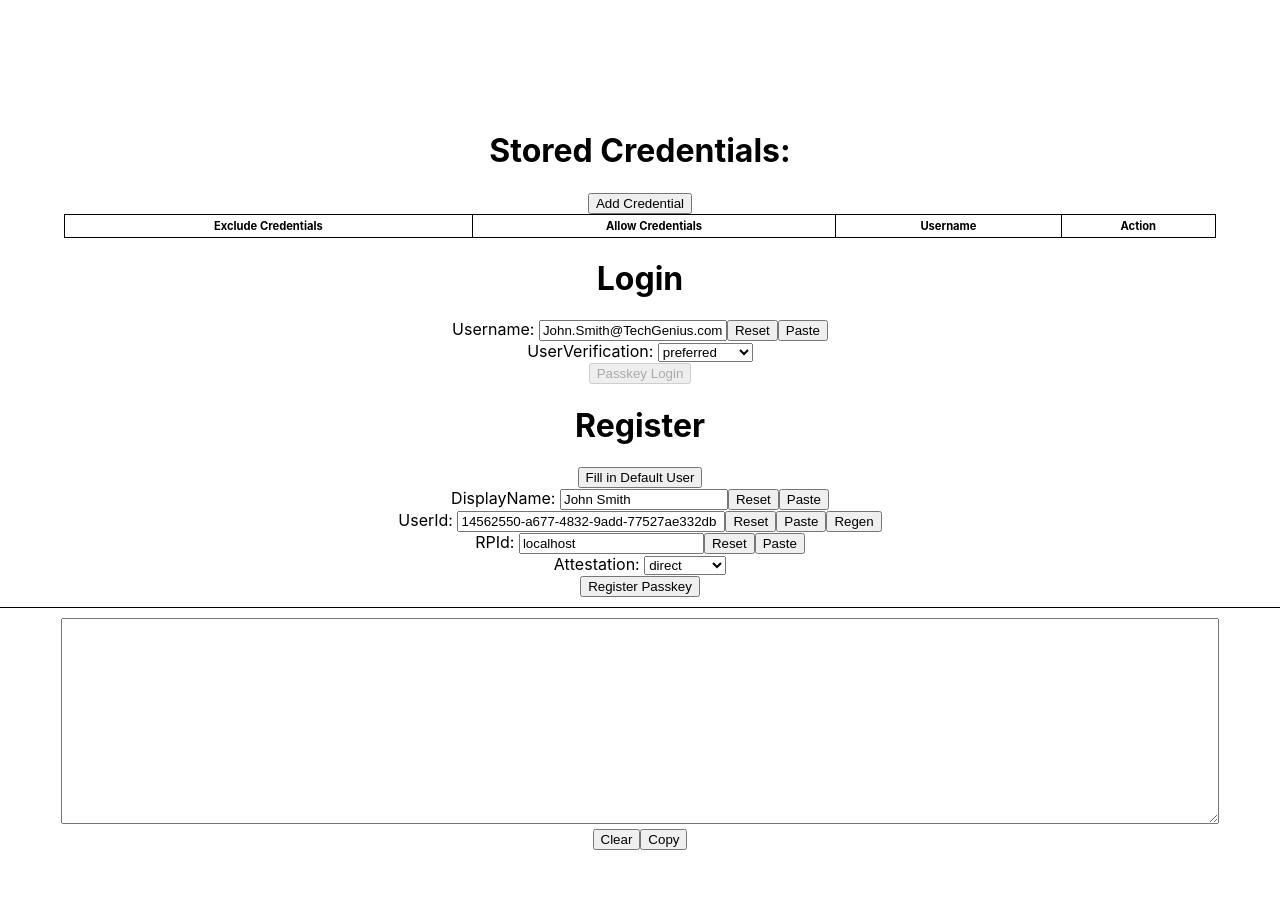
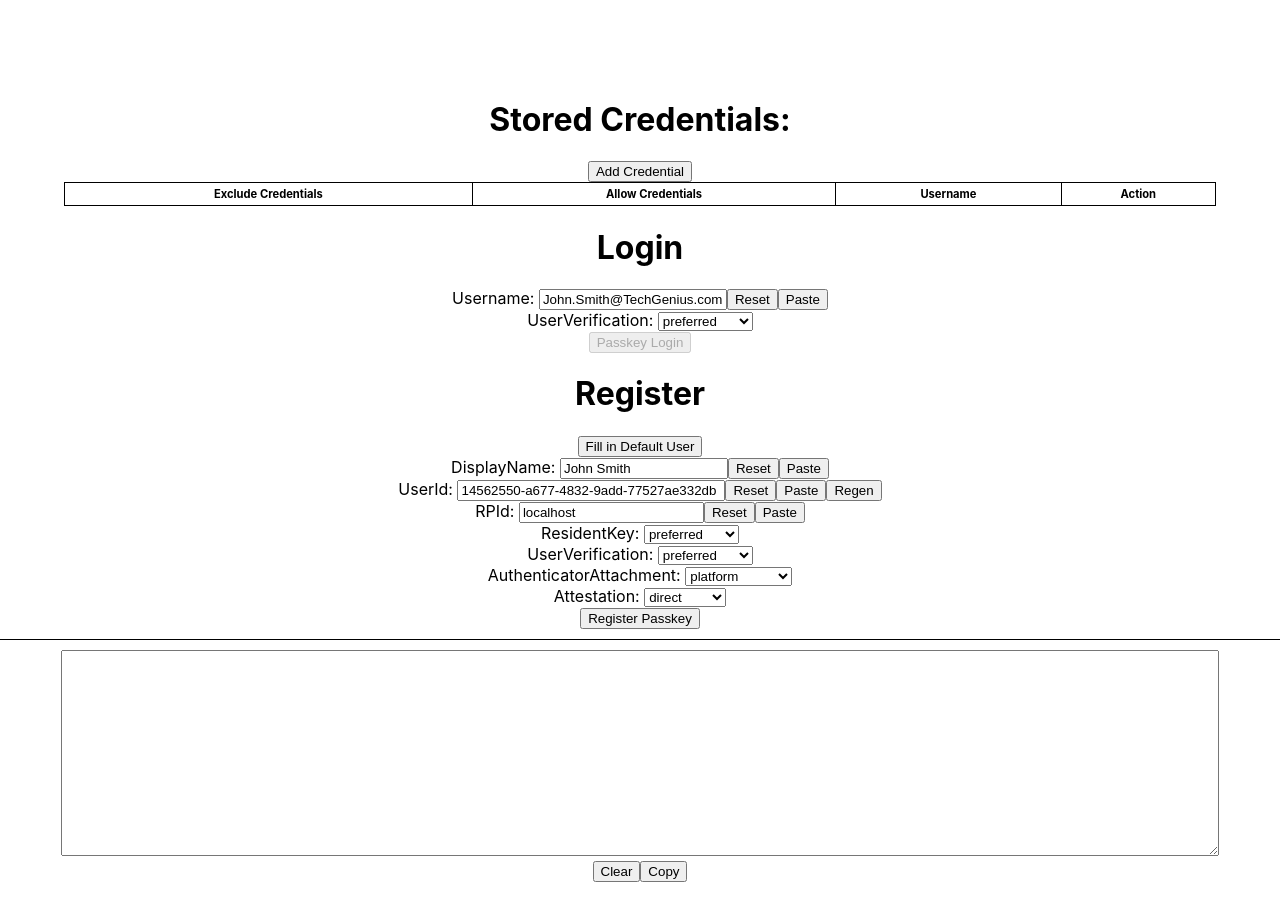
Before and after one commit to jianshaow/webauthn-demo, a React (Create React App) app: page / in a window 1280 px wide. Shown: the top 920 px of the page. Built offline with nearby package versions, Linux system fonts and the light colour scheme; the HTML template or start-up script is replaced by a standard one; what cbor-x would draw is missing.

Commit message:
add more options

```diff
--- a/src/components/Home.tsx
+++ b/src/components/Home.tsx
@@ -13,12 +13,15 @@ interface HomeState {
   userId: string;
   username: string;
   displayName: string;
-  userVerification: string;
+  authnUserVerification: string;
   excludeCredentials: PublicKeyCredentialDescriptor[];
   allowCredentials: PublicKeyCredentialDescriptor[];
   storedCredentials: CredentialEntity[];
   rpId: string;
+  residentKey: string;
   attestation: string;
+  regUserVerification: string;
+  authenticatorAttachment: string;
   showImport: boolean;
   showCopiedMessage: boolean;
   importCredential: string;
@@ -35,11 +38,14 @@ const defaultState = {
   userId: '',
   username: '',
   displayName: '',
-  userVerification: 'preferred',
+  authnUserVerification: 'preferred',
   excludeCredentials: [],
   allowCredentials: [],
   rpId: window.location.host.split(':')[0],
   attestation: 'direct',
+  residentKey: 'preferred',
+  regUserVerification: 'preferred',
+  authenticatorAttachment: 'platform',
   showImport: false,
   showCopiedMessage: false,
   importCredential: ''
@@ -159,7 +165,7 @@ class Home extends Component<{}, HomeState> {
 
   handleRegister = async (e: FormEvent) => {
     e.preventDefault();
-    const { username, displayName, userId, rpId, attestation, storedCredentials, excludeCredentials } = this.state;
+    const { username, displayName, userId, rpId, residentKey, regUserVerification, authenticatorAttachment, attestation, storedCredentials, excludeCredentials } = this.state;
 
     try {
       this.log('Start register...');
@@ -171,7 +177,17 @@ class Home extends Component<{}, HomeState> {
       }
 
       // initialize register to get creation options
-      const publicKey = reg.initRegistration(rpId, userId, username, displayName, attestation as AttestationConveyancePreference, excludeCredentials);
+      const publicKey = reg.initRegistration(
+        rpId,
+        userId,
+        username,
+        displayName,
+        residentKey as ResidentKeyRequirement,
+        regUserVerification as UserVerificationRequirement,
+        authenticatorAttachment as AuthenticatorAttachment,
+        attestation as AttestationConveyancePreference,
+        excludeCredentials
+      );
       const createCredentialOptions: CredentialCreationOptions = { publicKey: publicKey }
 
       const credential = await navigator.credentials.create(createCredentialOptions) as PublicKeyCredential;
@@ -191,7 +207,7 @@ class Home extends Component<{}, HomeState> {
 
   handleLogin = async (e: FormEvent) => {
     e.preventDefault();
-    const { username, storedCredentials, allowCredentials, userVerification } = this.state;
+    const { username, storedCredentials, allowCredentials, authnUserVerification } = this.state;
 
     try {
       this.log('Start login...');
@@ -203,7 +219,7 @@ class Home extends Component<{}, HomeState> {
       }
 
       // initialize authentication for get options
-      const publicKey = authn.initAuthentication(allowCredentials, userVerification as UserVerificationRequirement);
+      const publicKey = authn.initAuthentication(allowCredentials, authnUserVerification as UserVerificationRequirement);
       const getCredentialOptions: CredentialRequestOptions = { publicKey: publicKey };
 
       const credential = await navigator.credentials.get(getCredentialOptions) as PublicKeyCredential;
@@ -226,7 +242,7 @@ class Home extends Component<{}, HomeState> {
   };
 
   handleAutofill = async (e: SyntheticEvent<HTMLInputElement>) => {
-    const { allowCredentials, userVerification } = this.state;
+    const { allowCredentials, authnUserVerification } = this.state;
 
     try {
       if (this.autofillPending) {
@@ -236,7 +252,7 @@ class Home extends Component<{}, HomeState> {
       this.log('Start autofill login...');
 
       // initialize authentication for get options
-      const publicKey = authn.initAuthentication(allowCredentials, userVerification as UserVerificationRequirement);
+      const publicKey = authn.initAuthentication(allowCredentials, authnUserVerification as UserVerificationRequirement);
       this.autofillAbortController = new AbortController();
       const getCredentialOptions: CredentialRequestOptions = {
         publicKey: publicKey,
@@ -360,7 +376,7 @@ class Home extends Component<{}, HomeState> {
   }
 
   renderLogin() {
-    const { username, userVerification, storedCredentials } = this.state;
+    const { username, authnUserVerification, storedCredentials } = this.state;
     return (
       <div>
         <h1>Login</h1>
@@ -387,8 +403,8 @@ class Home extends Component<{}, HomeState> {
           </div>
           <div>
             <label> UserVerification: </label>
-            <select value={userVerification} onChange={(e: ChangeEvent<HTMLSelectElement>) => {
-              this.setState({ userVerification: e.target.value })
+            <select value={authnUserVerification} onChange={(e: ChangeEvent<HTMLSelectElement>) => {
+              this.setState({ authnUserVerification: e.target.value })
             }}>
               <option key='discouraged' value='discouraged'>discouraged</option>
               <option key='preferred' value='preferred'>preferred</option>
@@ -404,7 +420,7 @@ class Home extends Component<{}, HomeState> {
   }
 
   renderRegister() {
-    const { userId, displayName, rpId, attestation } = this.state;
+    const { userId, displayName, rpId, residentKey, regUserVerification, authenticatorAttachment, attestation } = this.state;
     return (
       <div>
         <h1>Register</h1>
@@ -462,6 +478,35 @@ class Home extends Component<{}, HomeState> {
               e.preventDefault();
               this.setState({ rpId: await navigator.clipboard.readText() });
             }}>Paste</button>
+          </div>
+          <div>
+            <label> ResidentKey: </label>
+            <select value={residentKey} onChange={(e: ChangeEvent<HTMLSelectElement>) => {
+              this.setState({ residentKey: e.target.value })
+            }}>
+              <option key='discouraged' value='discouraged'>discouraged</option>
+              <option key='preferred' value='preferred'>preferred</option>
+              <option key='required' value='required'>required</option>
+            </select>
+          </div>
+          <div>
+            <label> UserVerification: </label>
+            <select value={regUserVerification} onChange={(e: ChangeEvent<HTMLSelectElement>) => {
+              this.setState({ regUserVerification: e.target.value })
+            }}>
+              <option key='discouraged' value='discouraged'>discouraged</option>
+              <option key='preferred' value='preferred'>preferred</option>
+              <option key='required' value='required'>required</option>
+            </select>
+          </div>
+          <div>
+            <label> AuthenticatorAttachment: </label>
+            <select value={authenticatorAttachment} onChange={(e: ChangeEvent<HTMLSelectElement>) => {
+              this.setState({ authenticatorAttachment: e.target.value })
+            }}>
+              <option key='platform' value='platform'>platform</option>
+              <option key='cross-platform' value='cross-platform'>cross-platform</option>
+            </select>
           </div>
           <div>
             <label> Attestation: </label>
--- a/src/services/register.ts
+++ b/src/services/register.ts
@@ -13,6 +13,9 @@ export function initRegistration(
   userId: string,
   username: string,
   displayName: string,
+  residentKey: ResidentKeyRequirement,
+  userVerification: UserVerificationRequirement,
+  authenticatorAttachment: AuthenticatorAttachment,
   attestation: AttestationConveyancePreference,
   excludeCredentials: PublicKeyCredentialDescriptor[]
 ): PublicKeyCredentialCreationOptions {
@@ -34,8 +37,9 @@ export function initRegistration(
       { type: 'public-key', alg: -257 }, { type: 'public-key', alg: -7 }
     ],
     authenticatorSelection: {
-      authenticatorAttachment: 'platform',
-      userVerification: 'preferred',
+      authenticatorAttachment: authenticatorAttachment,
+      residentKey: residentKey,
+      userVerification: userVerification,
     },
     attestation: attestation,
   };
@@ -74,10 +78,11 @@ export function finishRegistration(
 
   handleClientData(clientDataJSON, rpId, userId);
 
-  const attestationObj = cbor.decode(new Uint8Array(attestationObject));
-  console.info('attestation=%o', attestationObj);
+  const decodedAttestationObject = cbor.decode(new Uint8Array(attestationObject));
+  console.info('attestationObject=%o', decodedAttestationObject);
 
-  const { fmt, attStmt, authData } = attestationObj;
+  const { fmt, attStmt, authData } = decodedAttestationObject;
+  getLogger().log('attestationObject.fmt=' + fmt);
 
   handleAttStmt(fmt, attStmt);
 
@@ -179,7 +184,7 @@ function handleClientData(clientDataJSON: ArrayBuffer, rpId: string, userId: str
 }
 
 function handleAttStmt(fmt: string, attStmt: any) {
-  getLogger().log('attestationObject.fmt=' + fmt);
+  // getLogger().log('attStmt=' + JSON.stringify(attStmt));
   if (fmt === 'tpm') {
     getLogger().log('attStmt.ver=' + attStmt.ver);
     getLogger().log('attStmt.alg=' + attStmt.alg);
```
